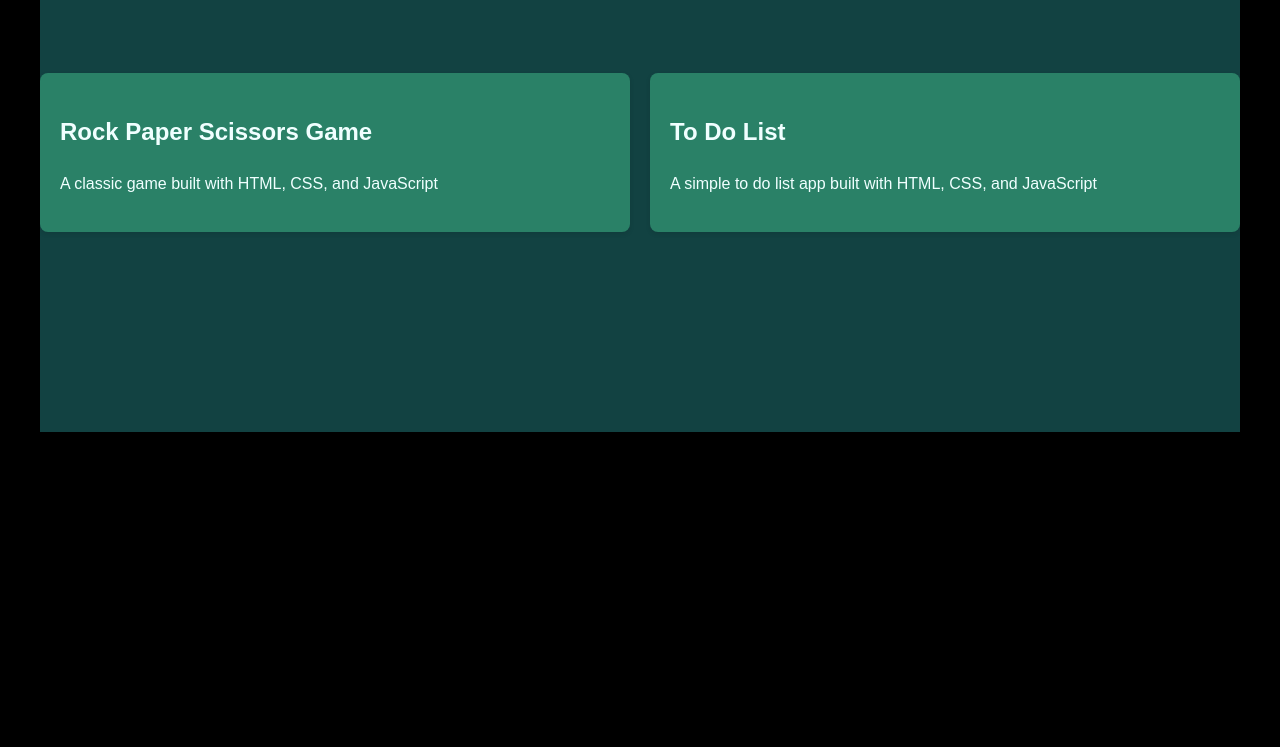
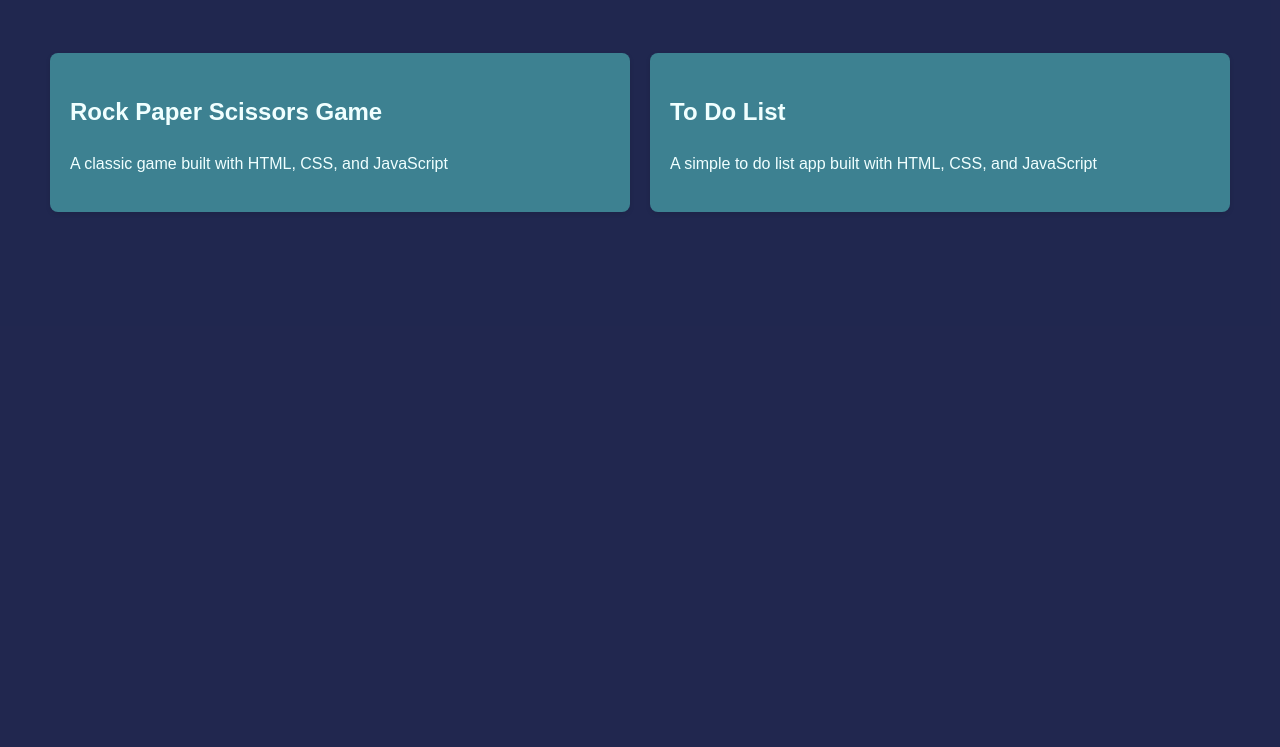
Before and after one commit to CrimsonFrost77/my-projects-landing-page, a plain HTML site: page index.html in a window 1280 px wide. Shown: the part 183-930 px from the top of the page. Before the commit the page ends 800 px from the top, so only its background shows below. Drawn offline with Linux system fonts and the light colour scheme.

Commit message:
update landing page styles for improved layout and aesthetics

```diff
--- a/css/landing-page.css
+++ b/css/landing-page.css
@@ -3,12 +3,13 @@ body {
   font-family: Arial, sans-serif;
   line-height: 1.6;
   margin: 0;
-  padding: 20px;
+  padding: 0;
 }
 .container {
-  max-width: 1200px;
+  max-width: 1400px;
   margin: 0 auto;
-  background-color: rgba(29, 105, 105, 0.63);
+  background-color: rgba(62, 75, 151, 0.527);
+  min-height: 1000px;
 }
 header {
   text-align: center;
@@ -19,11 +20,11 @@ header {
   display: grid;
   grid-template-columns: repeat(auto-fit, minmax(300px, 1fr));
   gap: 20px;
-  padding: 20px 0;
+  padding: 20px 50px;
   padding-bottom: 200px;
 }
 .project-card {
-  background: rgb(42, 129, 103);
+  background: rgba(76, 175, 179, 0.664);
   transition: background-color 0.3s ease;
   padding: 20px;
   border-radius: 8px;
```
